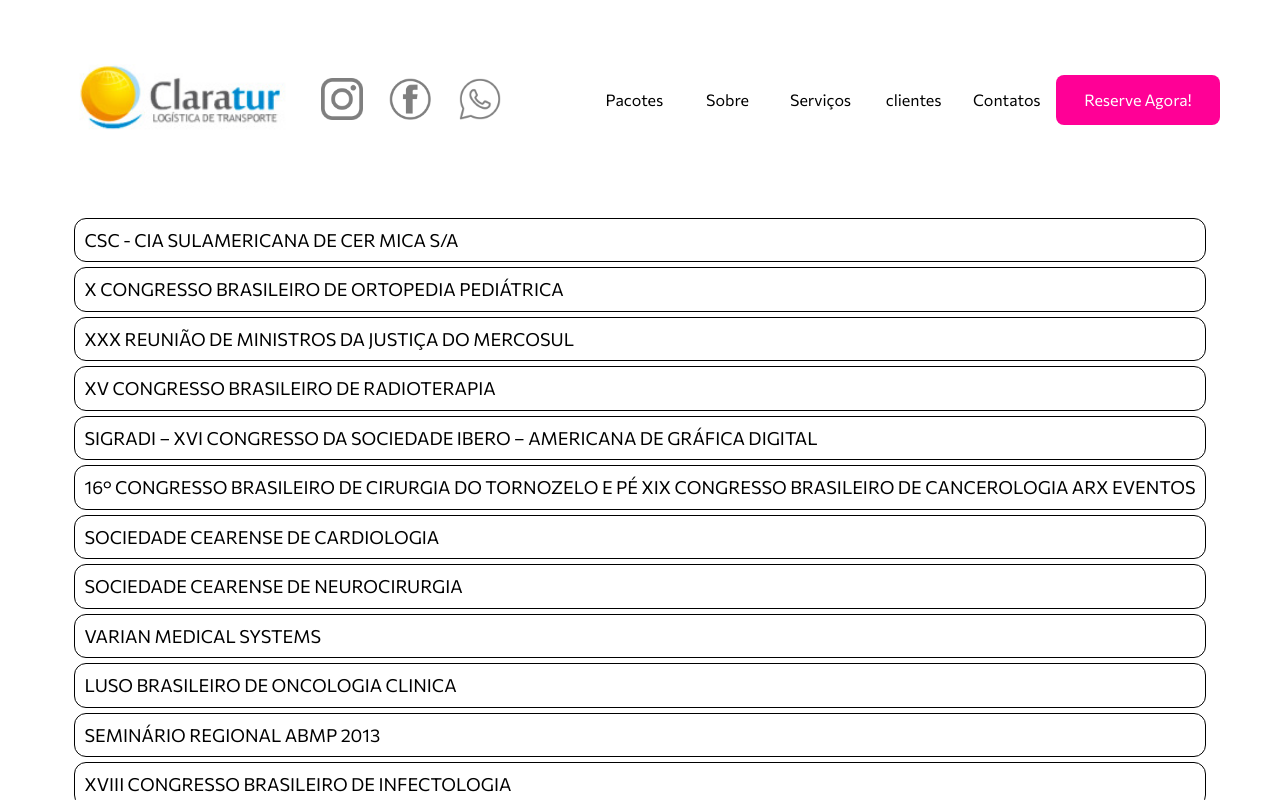
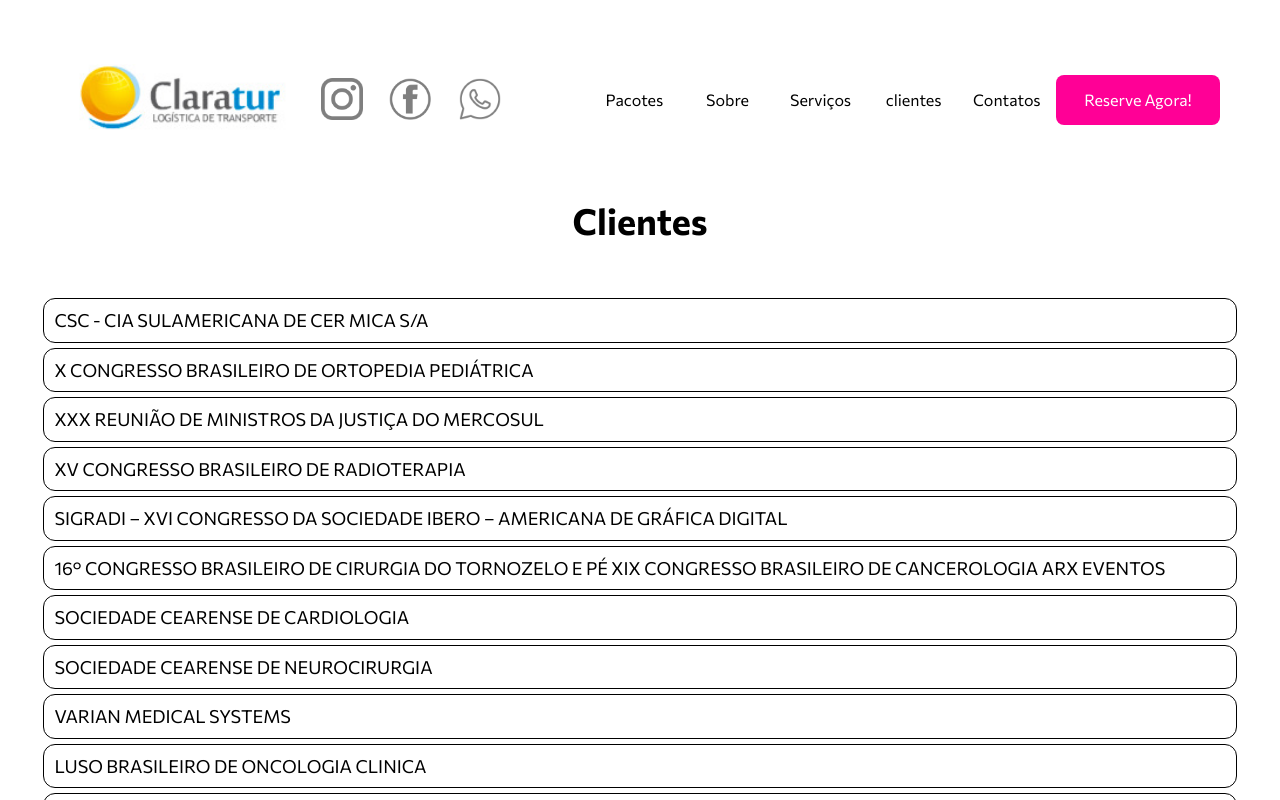
Before and after one commit to VitorSantosH/claratur, a website: page public/clientes.html in a window 1280 px wide. Drawn offline with Linux system fonts and the light colour scheme.

Commit message:
filanzado 3

```diff
--- a/public/clientes.html
+++ b/public/clientes.html
@@ -72,6 +72,9 @@
 
 
         <div >
+
+            <h1 id="tituloClientes">Clientes</h1>
+
             <ul class="lista">
                 <li>
                     CSC - CIA SULAMERICANA DE CER MICA S/A
@@ -395,8 +398,6 @@
                 <button id="EnviarEmail"> Enviar</button>
             </div>
 
-        </div>
-
             <div class="cartoesAceitos">
                 <span>Cartões aceitos no Pagseguro e PIX</span>
                 <div class="cartoesImgs">
@@ -408,6 +409,10 @@
                 </div>
             </div>
 
+        </div>
+
+
+
 
 
     </div>
--- a/public/index.css
+++ b/public/index.css
@@ -383,7 +383,15 @@
 
 }
 
-
+#tituloClientes{
+    width: 100vw;
+    display: flex;
+    font-family: 'Commissioner', sans-serif;
+    line-height: 125%;
+    justify-content: center;
+    font-size: 36px;
+    padding-top: 2vw;
+}
 
 .cards {
     display: flex;
@@ -987,11 +995,14 @@
 }
 
 .lista {
-    padding-top: 5vw;
+    padding-top: 2vw;
     font-family: 'Commissioner', sans-serif;
     font-size: 18px;
     line-height: 125%;
     padding-bottom: 5vw;
+    padding-left: 3vw;
+    padding-right: 3vw;
+
 }
 
 .lista li {
```
Lines whose indentation alone changed are shown as unchanged.
